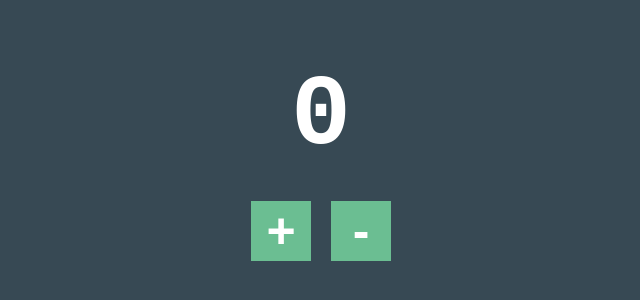
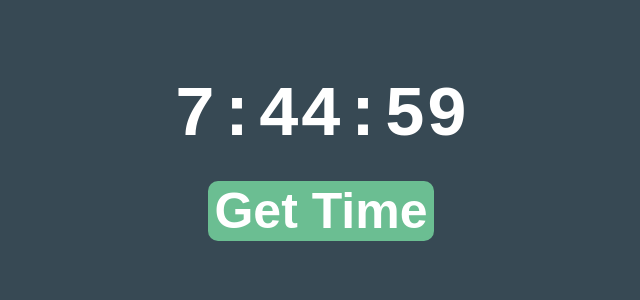
Before and after one commit to majid-2002/Udemy-Introduction-To-ReactJS, a React (Create React App) app: page / in a window 1280 px wide. Shown: the part 120-420 px from the top of the page, without its empty margins (319-959 px from the left). Built offline with nearby package versions, Linux system fonts and the light colour scheme.

Commit message:
practice UseState

```diff
--- a/public/style.css
+++ b/public/style.css
@@ -9,7 +9,7 @@ body {
 }
 
 h1 {
-  font-size: 100px;
+  font-size: 70px;
 }
 
 .container {
@@ -17,10 +17,11 @@ h1 {
 }
 
 button {
-  display: inline-block;
+  display: inline;
   background-color: #6bbe92;
   border: 0;
-  width: 60px;
+  border-radius: 10px;
+  box-shadow: 5px;
   margin: 10px;
   text-align: center;
   color: #fff;
--- a/src/components/App.jsx
+++ b/src/components/App.jsx
@@ -1,37 +1,22 @@
 /* eslint-disable */
-import React from "react";
+import React, {useState} from "react";
 
 function App() {
-  const [count, setcount] = React.useState(0);
 
-  // function increase(){
-  //   setcount(count+1);
-  // }
-  // function decrease(){
-  //   setcount(count-1);
-  // }
+  setInterval(updateTime,1000)
+  const now = new Date().toLocaleTimeString().substring(0, 8);
 
-//** const [red , green, blue] = [250 , 60 , 7 ]  ----- this is destructuring in react , where we can acces the array element by a name */
+  const [time, timeset] = useState(now);
 
-
+  function updateTime(time){
+    const newtime = new Date().toLocaleTimeString().substring(0, 8);
+    timeset(newtime);
+  }
 
   return (
     <div className="container">
-
-      <h1>{count}</h1>
-
-      <button
-        onClick={() => {
-          setcount(count + 1);
-        }}
-      >+</button>
-
-      <button
-        onClick={() => {
-          setcount(count - 1);
-        }}
-      >-</button>
-
+      <h1>{time}</h1>
+      <button onClick={updateTime}>Get Time</button>
     </div>
   );
 }
```
Also changed, not shown: src/index.js (+16 -1 lines).
